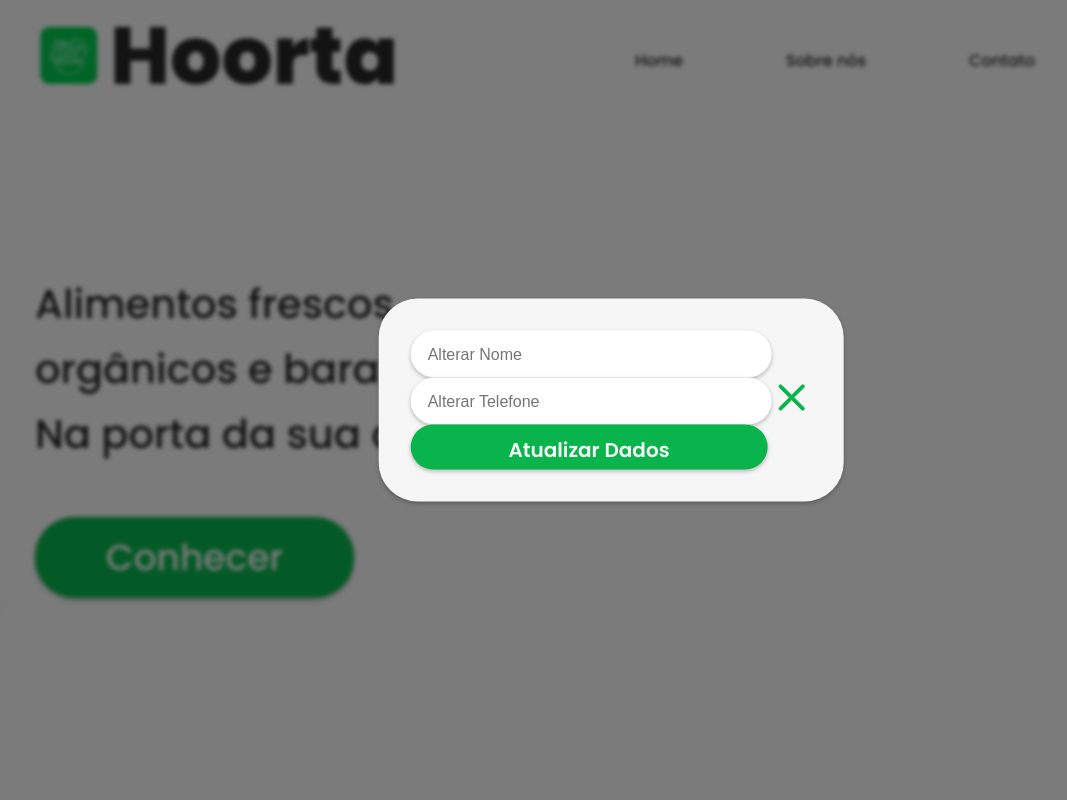
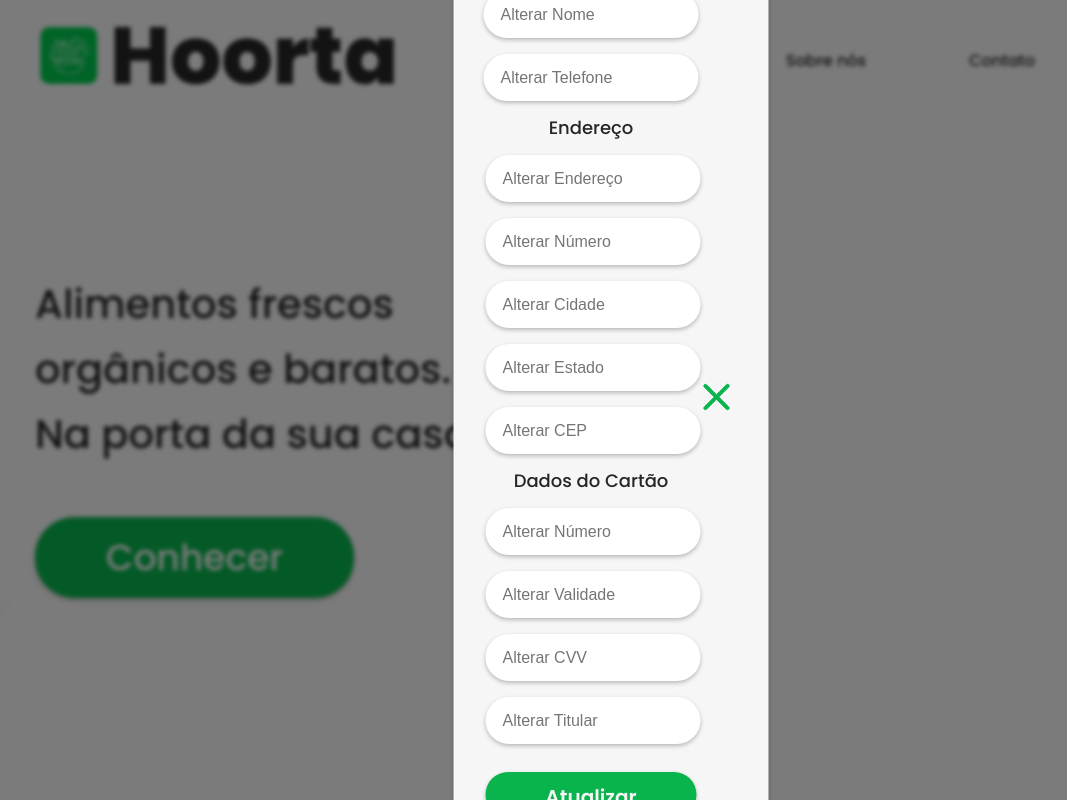
Before and after one commit to viniciusac92/hoorta-apresentacao, a React (Create React App) app: page /tests in a window 1280 px wide. Both pictures are taken after a click on the button 23 px from the left and 619 px from the top of the page. Shown: the whole page, without its empty margins (29-1096 px from the left). Built offline with nearby package versions, Linux system fonts and the light colour scheme.

Commit message:
💄Feat: Finished stylization and inputs

```diff
--- a/src/components/molecules/FormUpdateUser/index.jsx
+++ b/src/components/molecules/FormUpdateUser/index.jsx
@@ -13,6 +13,8 @@ import { useData } from "../../../providers/UserContext";
 // Components
 import Input from "../../atoms/Input";
 import Button from "../../atoms/Button";
+import Text from "../../atoms/Text";
+import { StyledForm } from "./styles";
 
 const FormUpdateUser = () => {
   const ref = createRef();
@@ -27,11 +29,43 @@ const FormUpdateUser = () => {
   });
 
   const handleForm = async (data) => {
-    const { name, phone } = data;
+    const {
+      name,
+      phone,
+      road,
+      number,
+      city,
+      state,
+      cep,
+      cc_number,
+      expiration,
+      cvv,
+      owner,
+    } = data;
     const defaultData = {
       name: name || userData.name,
       phone: phone || userData.phone || "",
+      address:
+        {
+          road,
+          number,
+          city,
+          state,
+          cep,
+        } ||
+        userData.address ||
+        [],
+      cc:
+        {
+          cc_number,
+          expiration,
+          cvv,
+          owner,
+        } ||
+        userData.cc ||
+        [],
     };
+
     try {
       const response = await API.patch(patchUser(userData.id), defaultData, {
         headers: {
@@ -46,7 +80,7 @@ const FormUpdateUser = () => {
   };
 
   return (
-    <form onSubmit={handleSubmit(handleForm)}>
+    <StyledForm onSubmit={handleSubmit(handleForm)}>
       <Input
         type="text"
         ref={ref}
@@ -63,10 +97,92 @@ const FormUpdateUser = () => {
         {...register("phone")}
       />
       <p>{errors.phone?.message}</p>
+      <div className="addressContainer">
+        <Text weigth="medium" size="small">
+          Endereço
+        </Text>
+        <Input
+          type="text"
+          ref={ref}
+          placeholder="Alterar Endereço"
+          size="large"
+          {...register("road")}
+        />
+        <p>{errors.address?.message}</p>
+        <Input
+          type="text"
+          ref={ref}
+          placeholder="Alterar Número"
+          size="large"
+          {...register("number")}
+        />
+        <p>{errors.number?.message}</p>
+        <Input
+          type="text"
+          ref={ref}
+          placeholder="Alterar Cidade"
+          size="large"
+          {...register("city")}
+        />
+        <p>{errors.city?.message}</p>
+        <Input
+          type="text"
+          ref={ref}
+          placeholder="Alterar Estado"
+          size="large"
+          {...register("state")}
+        />
+        <p>{errors.state?.message}</p>
+        <Input
+          type="text"
+          ref={ref}
+          placeholder="Alterar CEP"
+          size="large"
+          {...register("cep")}
+        />
+        <p>{errors.cep?.message}</p>
+      </div>
+      <div className="ccContainer">
+        <Text className="subtitle" weigth="medium" size="small">
+          Dados do Cartão
+        </Text>
+        <Input
+          type="text"
+          ref={ref}
+          placeholder="Alterar Número"
+          size="large"
+          {...register("cc_number")}
+        />
+        <p>{errors.cc_number?.message}</p>
+        <Input
+          type="text"
+          ref={ref}
+          placeholder="Alterar Validade"
+          size="large"
+          {...register("expiration")}
+        />
+        <p>{errors.expiration?.message}</p>
+        <Input
+          type="text"
+          ref={ref}
+          placeholder="Alterar CVV"
+          size="large"
+          {...register("cvv")}
+        />
+        <p>{errors.cvv?.message}</p>
+        <Input
+          type="text"
+          ref={ref}
+          placeholder="Alterar Titular"
+          size="large"
+          {...register("owner")}
+        />
+        <p>{errors.owner?.message}</p>
+      </div>
       <Button type="submit" color="primary">
-        Atualizar Dados
+        Atualizar
       </Button>
-    </form>
+    </StyledForm>
   );
 };
 
--- /dev/null
+++ b/src/components/molecules/FormUpdateUser/styles.js
@@ -0,0 +1,29 @@
+import styled from "styled-components";
+
+export const StyledForm = styled.form`
+  input {
+    margin: 8px 0;
+    width: 100%;
+  }
+
+  button {
+    margin-top: 20px;
+    width: 100%;
+  }
+
+  display: flex;
+  flex-direction: column;
+  align-items: center;
+  justify-content: center;
+
+  div {
+    width: 100%;
+    text-align: center;
+    margin-top: 10px;
+  }
+
+  .addressContainer p:nth-child(1),
+  .ccContainer p:nth-child(1) {
+    margin-bottom: 10px;
+  }
+`;
```
